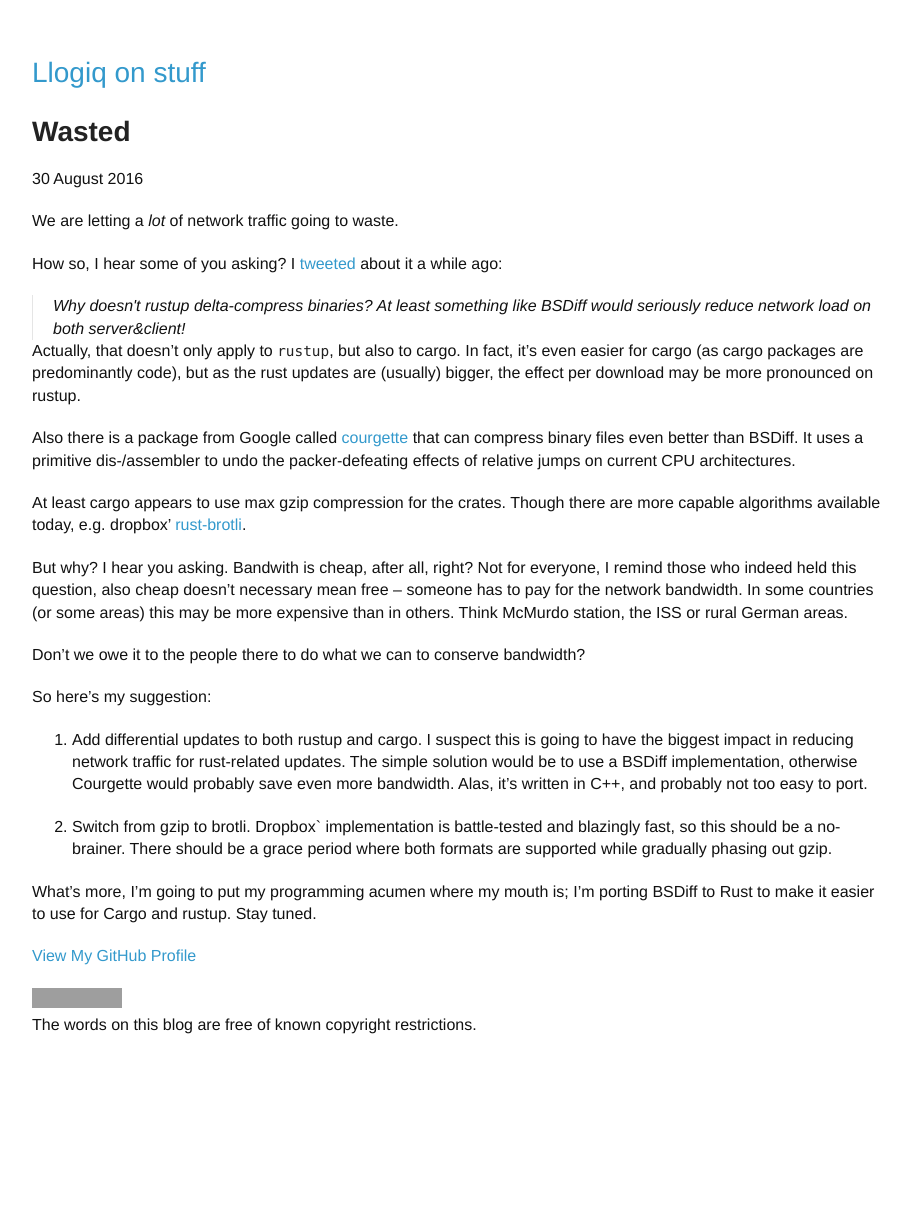
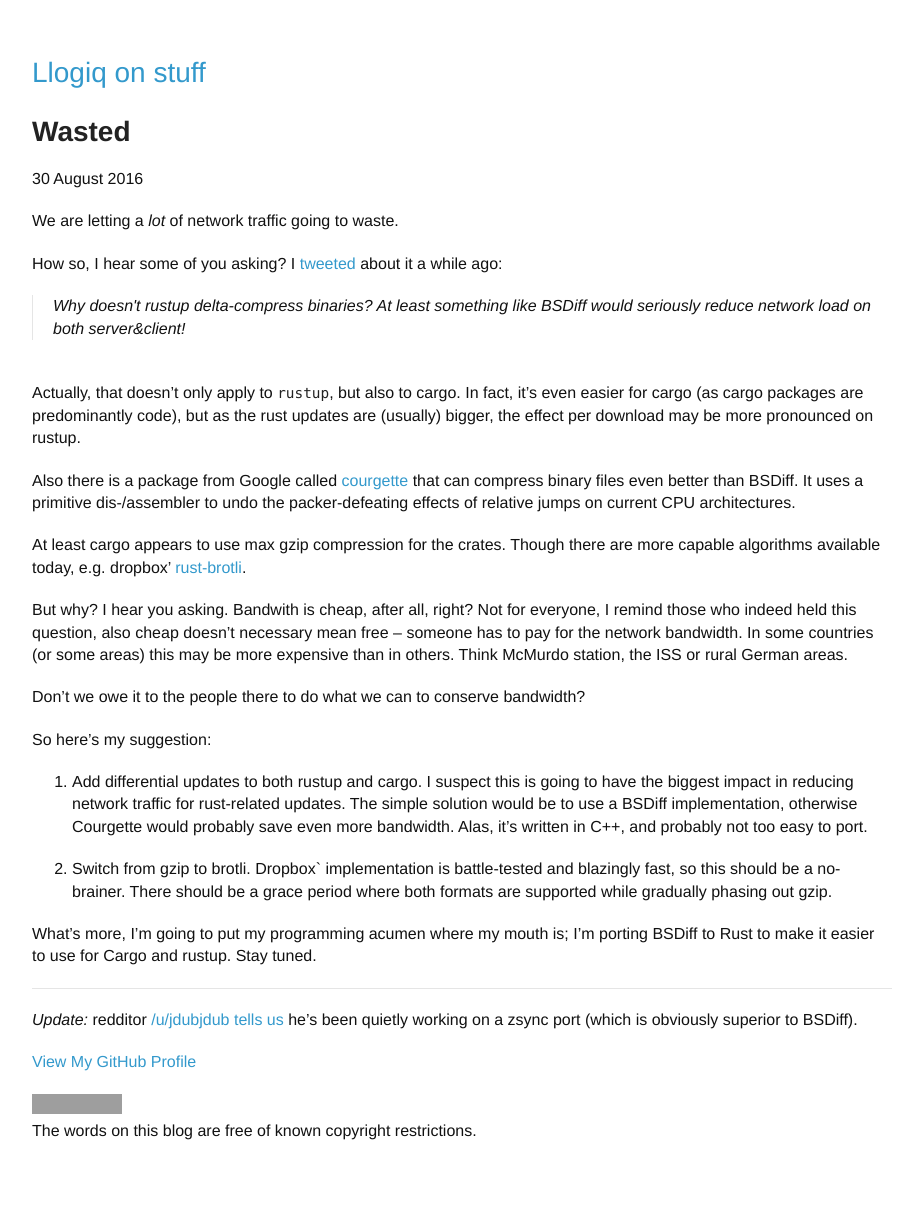
Before and after one commit to llogiq/llogiq.github.io, a Jekyll site: the page built from _posts/2016-08-30-wasted.md, in a window 1280 px wide. Shown: the whole page, without its empty margins (178-1089 px from the left). Built offline with Jekyll 4.4.1, drawn with Linux system fonts in a browser that asks for light colours; before the commit the page ends 1115 px from its top, so only the background shows below that; grey boxes are pictures that could not be loaded.

Commit message:
link to reddit discussion

```diff
--- a/_posts/2016-08-30-wasted.md
+++ b/_posts/2016-08-30-wasted.md
@@ -10,6 +10,7 @@ while ago:
 
 <blockquote>Why doesn't rustup delta-compress binaries? At least something like
 BSDiff would seriously reduce network load on both server&client!</blockquote>
+<br>
 
 Actually, that doesn't only apply to `rustup`, but also to cargo. In fact, it's
 even easier for cargo (as cargo packages are predominantly code), but as the
@@ -49,3 +50,10 @@ where both formats are supported while gradually phasing out gzip.
 What's more, I'm going to put my programming acumen where my mouth is; I'm
 porting BSDiff to Rust to make it easier to use for Cargo and rustup.
 Stay tuned.
+
+-----
+
+<i>Update:</i> redditor [/u/jdubjdub](https://www.reddit.com/user/jdubjdub)
+[tells us](https://www.reddit.com/r/rust/comments/50d8me/blog_wasted_network_traffic_sorry_for_clickbait/d73rd2s)
+he's been quietly working on a zsync port (which is obviously superior to
+BSDiff).
```
